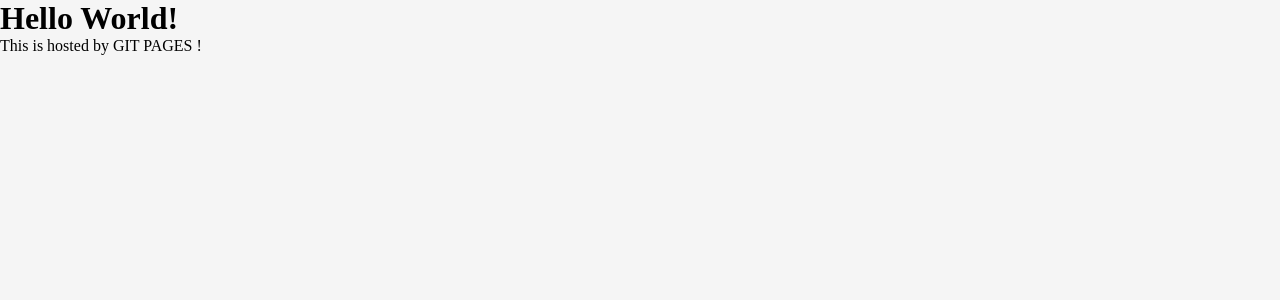
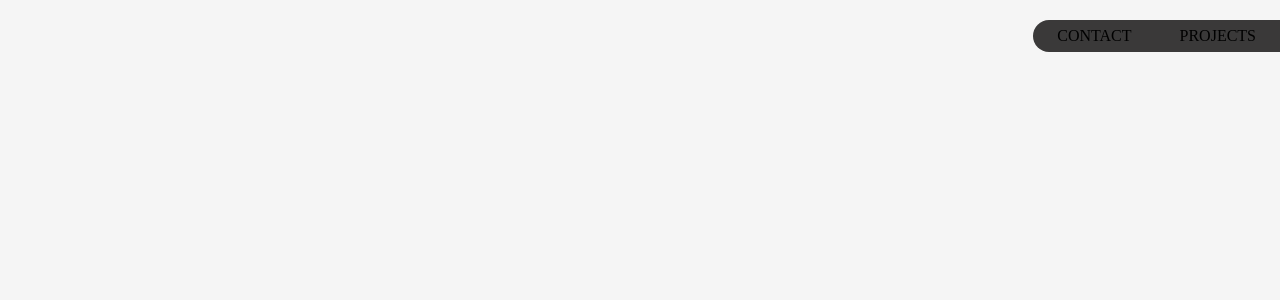
Before and after one commit to NGonzalez2000/NGonzalez2000.github.io, a Jekyll site: the page index.html, which Jekyll copies as it is, in a window 1280 px wide. Shown: the top 300 px of the page. Built offline with Jekyll 4.4.1, drawn with Linux system fonts in a browser that asks for light colours.

Commit message:
Added nav menu to index with css

```diff
--- a/index.html
+++ b/index.html
@@ -7,7 +7,20 @@
     <title>NGonzalez - Portfolio</title>
 </head>
 <body>
-    <h1>Hello World!</h1>
-    <p>This is hosted by GIT PAGES !</p>
+    <header>
+        <nav id="Main_Nav">
+            <ul class="horizontal_ul">
+                <li class="nav_li">
+                    <a href="./ContactPage.html">CONTACT</a>
+                </li>
+                <li class="nav_li">
+                    <a href="./Projects.html">PROJECTS</a>
+                </li>
+            </ul>
+        </nav>
+    </header>
+    <main>
+
+    </main>
 </body>
 </html>
--- a/styles/main.css
+++ b/styles/main.css
@@ -9,11 +9,54 @@
 :root{
     /* COLORS */
     --BgColor: whitesmoke;
+    --NavBgColor: rgb(58, 57, 57);
     --FgColor: Black;
+
 }
 
 body{
     background-color: var(--BgColor);
+    color: var(--FgColor);
+}
+
+
+
+.horizontal_ul{
+    display: flex;
+}
+
+.nav_li{
+    list-style: none;
+    margin: 0 1.5rem;
+}
+
+header{
+    position:fixed;
+    float: right;
+    right: 0;
+    top: 20px;
+}
+
+
+#Main_Nav{
+    background-color: var(--NavBgColor);
+    border-radius: 20px 0 0 20px;
+    display: flex;
+    height: 2rem;
+    align-items: center;
+
+}
+
+a{
+    text-decoration: none;
+    color: var(--FgColor);
+}
+
+a:hover{
+    text-decoration: underline solid;
+}
+
+a:visited{
     color: var(--FgColor);
 }
 
```
Also changed, not shown: ContactPage.html (added, +20 -0 lines), Projects.html (added, +11 -0 lines), README.md.
